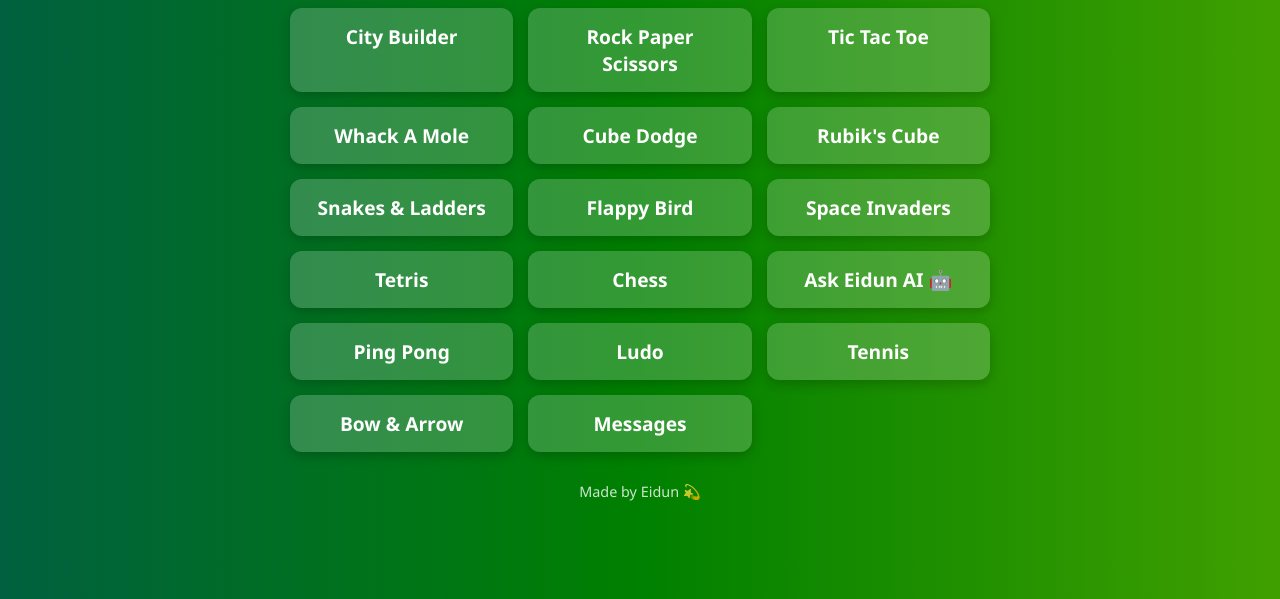
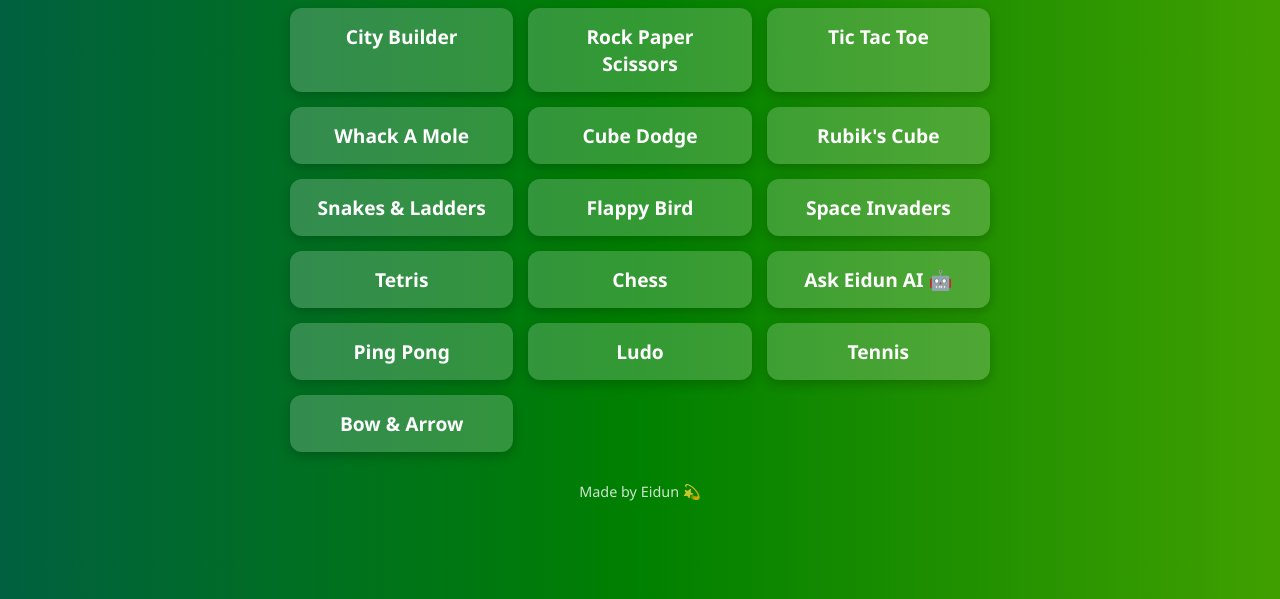
Before and after one commit to Eidun101/Eidun101.github.io, a plain HTML site: page index.html in a window 1280 px wide. Shown: the part 201-800 px from the top of the page. Drawn offline with Linux system fonts and the light colour scheme.

Commit message:
Update index.html

```diff
--- a/index.html
+++ b/index.html
@@ -101,7 +101,7 @@
     <a href="ludo.html">Ludo</a>
     <a href="tennis.html">Tennis</a>
     <a href="bow.html">Bow & Arrow</a>
-    <a href="messages.html">Messages</a>
+
   </div>
 
   <footer>Made by Eidun 💫</footer>
```
